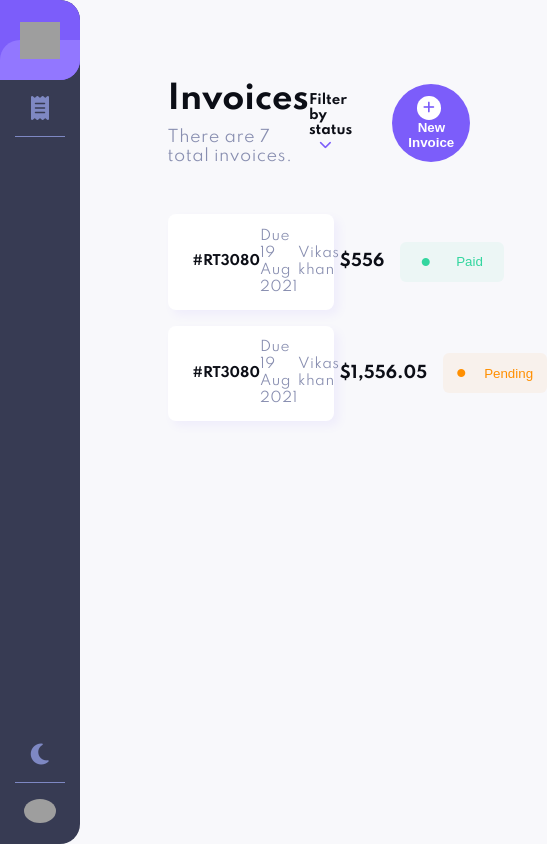
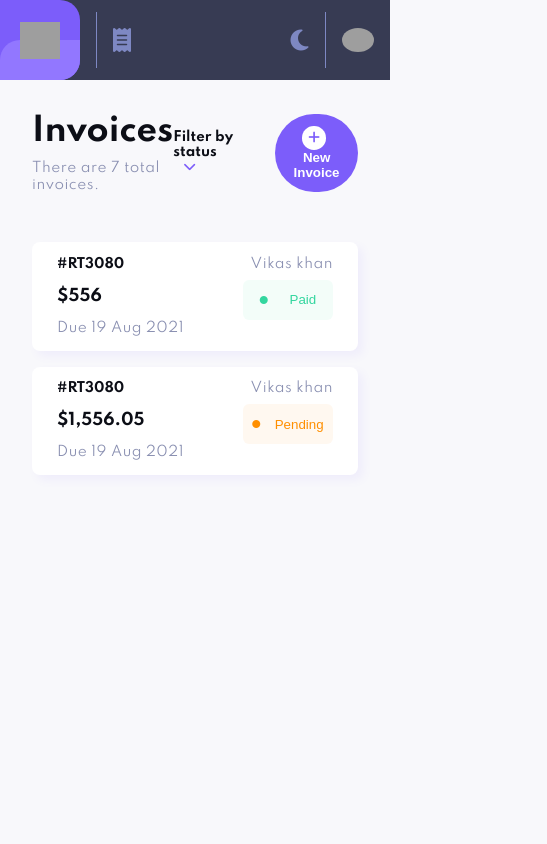
Before and after one commit to khanchandanivikas/invoice, a React (Create React App) app: page /invoices in a window 390 px wide. Shown: the whole page, 547 px wide, since content can reach past the window. Built offline with nearby package versions, Linux system fonts and the light colour scheme; grey boxes are pictures that could not be loaded.

Commit message:
dashboard responsive

```diff
--- a/src/App.css
+++ b/src/App.css
@@ -20,6 +20,7 @@ h1, h2, h3, h4, h5, h6 {
 p {
   color: rgb(136, 142, 176);
   letter-spacing: 0.5px;
+  font-size: 0.85rem;
 }
 
 button {
--- a/src/components/CustomerTable.jsx
+++ b/src/components/CustomerTable.jsx
@@ -66,10 +66,10 @@ const CustomerTable = () => {
         data={data}
         actions={[
           {
-            icon: 'search',
-            tooltip: 'User Details',
-            onClick: (event, rowData) => history.push("/invoices")
-          }
+            icon: "search",
+            tooltip: "User Details",
+            onClick: (event, rowData) => history.push("/invoices"),
+          },
         ]}
         options={{
           actionsColumnIndex: -1,
--- a/src/components/Sidebar.jsx
+++ b/src/components/Sidebar.jsx
@@ -5,7 +5,7 @@ import "../style/sidebar.css";
 const Sidebar = () => {
   return (
     <aside>
-      <div>
+      <div className="logo-invoice-container">
         <Link to="/">
           <div className="logo-container">
             <img
@@ -21,7 +21,7 @@ const Sidebar = () => {
           </Link>
         </div>
       </div>
-      <div>
+      <div className="logo-invoice-container">
         <p>
           <i class="fas fa-moon"></i>
         </p>
--- a/src/pages/Invoice.jsx
+++ b/src/pages/Invoice.jsx
@@ -72,20 +72,20 @@ const Invoice = () => {
           <div className="invoice-item-details">
             <div>
               <p>Invoice Date</p>
-              <h3 className="marginTopOne">18 Aug 2021</h3>
+              <h4 className="marginTopOne">18 Aug 2021</h4>
               <p className="marginTopTwo">Payment Due</p>
-              <h3 className="marginTopOne">19 Aug 2021</h3>
+              <h4 className="marginTopOne">19 Aug 2021</h4>
             </div>
             <div>
               <p>Bill To</p>
-              <h3 className="marginTopTwo">Jensen Huang</h3>
+              <h4 className="marginTopTwo">Jensen Huang</h4>
               <p className="marginTopOne">
                 106 Kendell Street Sharrington NR24 5WQ United Kingdom
               </p>
             </div>
             <div>
               <p>Sent to</p>
-              <h3 className="marginTopTwo">jensenh@mail.com</h3>
+              <h4 className="marginTopTwo">jensenh@mail.com</h4>
             </div>
           </div>
           <div className="invoice-item-qty">
--- a/src/style/dashboard.css
+++ b/src/style/dashboard.css
@@ -55,3 +55,50 @@ main {
 .container-table {
     margin: 4rem 0 2rem 0;
 }
+
+@media only screen and (max-width: 1300px){
+    canvas {
+        width: 500px !important;
+    }
+}
+
+@media only screen and (max-width: 1024px){
+    .dashboard-stats {
+        grid-template-columns: 1fr 1fr;
+        grid-template-rows: auto;
+    }
+
+    .stat:nth-of-type(1) {
+        order: 2;
+    }
+    .stat:nth-of-type(2) {
+        order: 3;
+    }
+    .chart {
+        grid-row: span 1;
+        grid-column: span 2;
+    }
+    canvas {
+        width: 100% !important;
+    }
+}
+
+@media only screen and (max-width: 768px) {
+    main {
+        padding-left: 2rem;
+    }
+}
+
+@media only screen and (max-width: 481px)  {
+    .dashboard-stats {
+        grid-template-columns: 1fr;
+        grid-template-rows: auto;
+    }
+    .chart {
+        grid-column: span 1;
+    }
+    main {
+        padding-left: 1rem;
+        padding-right: 1rem;
+    }
+}
--- a/src/style/invoice.css
+++ b/src/style/invoice.css
@@ -112,5 +112,5 @@
 }
 
 .marginTopOne {
-    margin-top: 5px;
+    margin-top: 7px;
 }
--- a/src/style/invoices.css
+++ b/src/style/invoices.css
@@ -124,3 +124,69 @@
 a {
     text-decoration: none;
 }
+
+@media only screen and (max-width: 1200px) {
+    .container-newInvoice {
+        width: 70%;
+    }
+    .container-invoices {
+        width: 70%;
+    }
+}
+
+@media only screen and (max-width: 1024px) {
+    .container-newInvoice {
+        width: 80%;
+    }
+    .container-invoices {
+        width: 80%;
+    }
+}
+
+@media only screen and (max-width: 900px) {
+    .container-newInvoice {
+        width: 90%;
+    }
+    .container-invoices {
+        width: 90%;
+    }
+}
+
+@media only screen and (max-width: 768px) {
+    .container-newInvoice {
+        width: 100%;
+    }
+    .container-invoices {
+        width: 100%;
+    }
+    .container-invoice {
+        padding: 7rem 2rem 2rem 2rem;
+    }
+    .invoice {
+        display: grid;
+        grid-template-columns: 1fr 1fr;
+    }
+    .invoice p:nth-of-type(1) {
+        order: 4;
+    }
+    .invoice h4 {
+        text-align: left;
+    }
+    .invoice p:nth-of-type(2) {
+        text-align: right;
+    }
+    .paid-btn,
+.pending-btn {
+    margin-left: 8rem;
+    margin-top: 7px;
+    width: auto;
+}
+}
+
+@media only screen and (max-width: 481px) {
+    .paid-btn,
+.pending-btn {
+    margin-left: 3rem;
+    width: auto;
+}
+}
--- a/src/style/newInvoiceForm.css
+++ b/src/style/newInvoiceForm.css
@@ -3,9 +3,10 @@
     background-color: #fff;
     z-index: 2;
     top: 0;
-    padding: 2rem 1rem 2rem 8rem;
+    left: 0;
+    padding: 2rem 1rem 1rem 8rem;
     width: 50vw;
-    height: 90%;
+    height: 95vh;
     display: flex;
     flex-direction: column;
     justify-content: space-evenly;
@@ -14,7 +15,7 @@
 }
 
 .overlay {
-    width: 100vw;
+    width: 100%;
     height: 100vh;
     top: 0;
     left: 0;
@@ -67,9 +68,10 @@ input, select {
     font-weight: bold;
     border-radius: 4px;
     margin-top: 7px;
+    transition: all 0.3s ease;
 }
 
-input:hover, select:hover {
+input:focus, select:focus {
     border: 1px solid rgb(124, 93, 250);
 }
 
--- a/src/style/sidebar.css
+++ b/src/style/sidebar.css
@@ -52,9 +52,42 @@ aside {
 }
 
 /* icons */
-.fa-receipt, .fa-moon {
+.fa-receipt,
+.fa-moon {
     color: rgb(126, 136, 195);
     padding: 1rem;
     font-size: 1.5rem;
     border-bottom: solid 1px rgb(126, 136, 195);
 }
+
+@media only screen and (max-width: 768px) {
+    aside {
+        height: auto;
+        flex-direction: row;
+        width: 100vw;
+        border-radius: 0 0 0 0;
+    }
+
+    .logo-invoice-container {
+        display: flex;
+        justify-content: center;
+        align-items: center;
+    }
+
+    .fa-receipt,
+    .fa-moon {
+        border-bottom: none;
+    }
+
+    .fa-moon {
+        border-right: solid 1px rgb(126, 136, 195);
+    }
+
+    .fa-receipt {
+        border-left: solid 1px rgb(126, 136, 195);
+    }
+
+    .logo-container {
+        margin-right: 1rem;
+    }
+}
```
